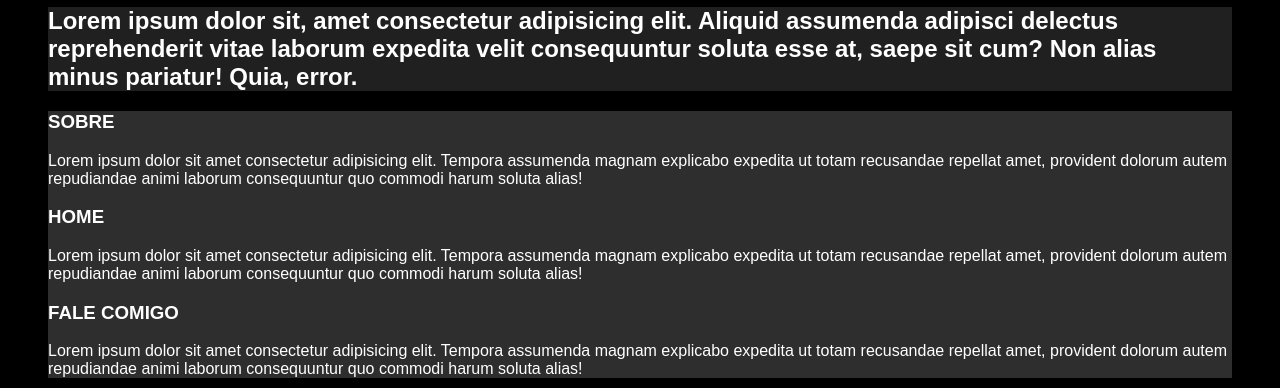
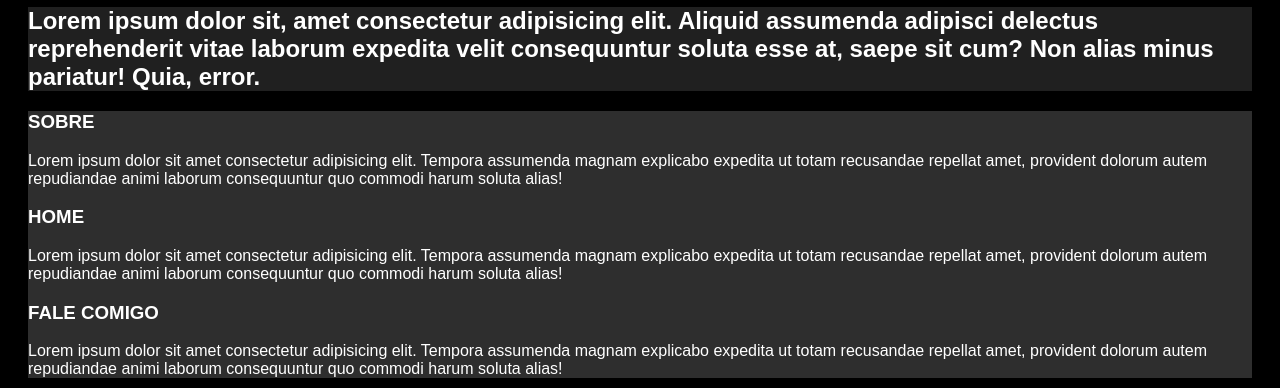
Before and after one commit to Lucasblacworld/praticando1, a plain HTML site: page index.html in a window 1280 px wide. Shown: the part 287-675 px from the top of the page. Drawn offline with Linux system fonts and the light colour scheme.

Commit message:
atualizando padding 1.0

```diff
--- a/style.css
+++ b/style.css
@@ -42,7 +42,7 @@ h2{
     background-color: rgba(179, 179, 179, 0.182);
 }
 .paddin{
-    padding: 0px 40px;
+    padding: 0px 20px;
 }
   nav a:hover{
 
```
Also changed, not shown: sobre.html (+1 -1 lines).
